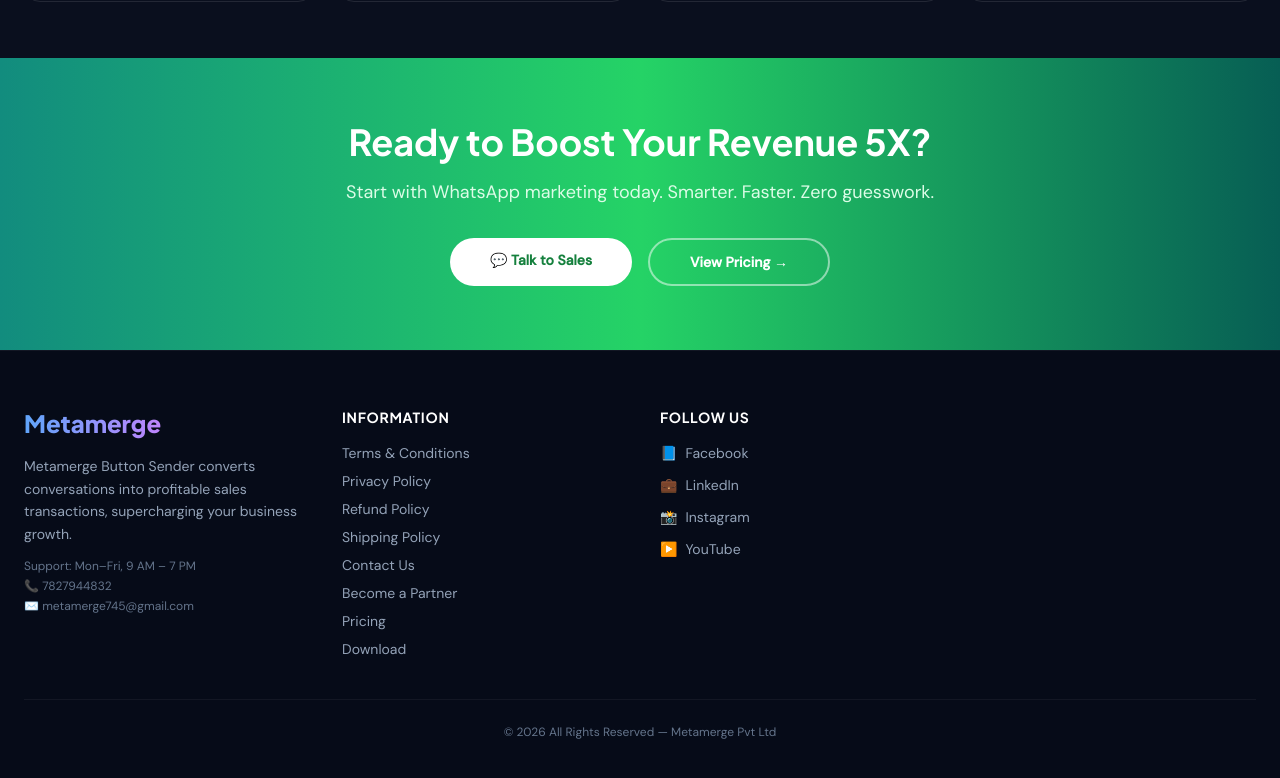
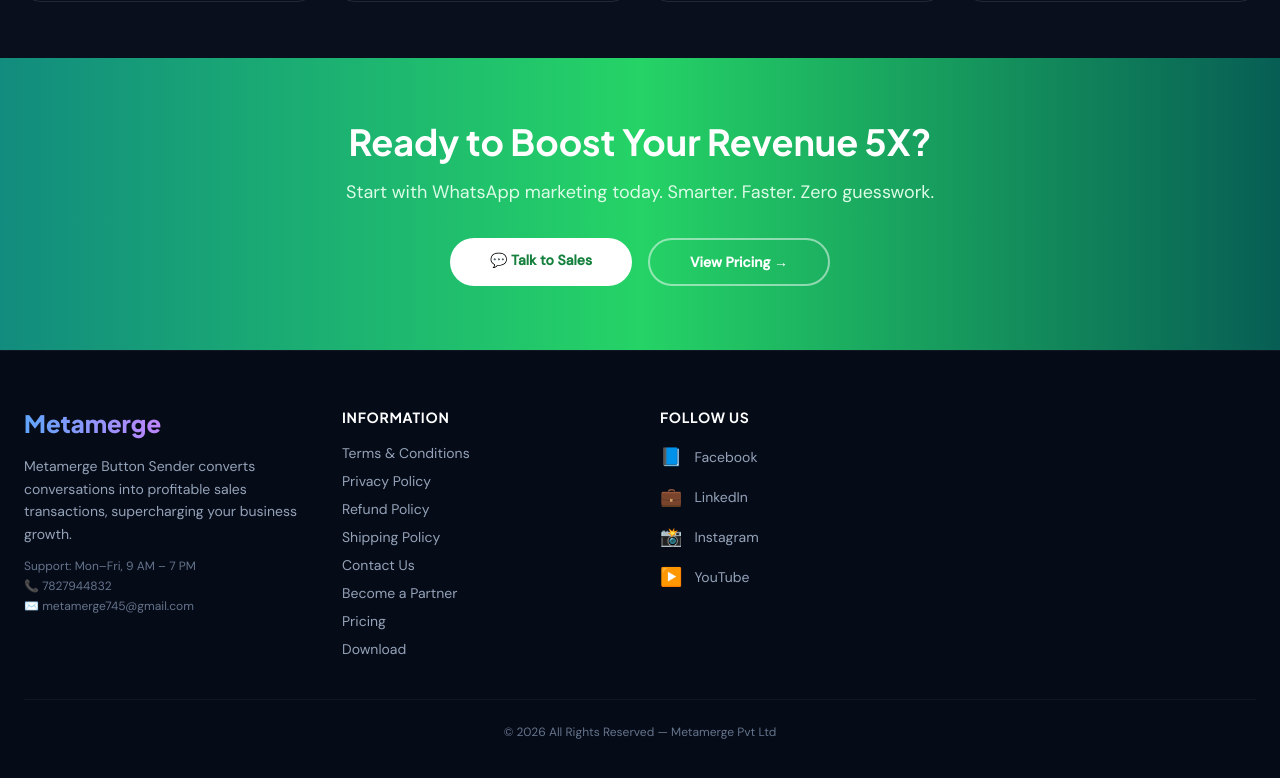
Before and after one commit to nitishpandeydypu/Metamergefinal.com, a Next.js app: page / in a window 1280 px wide. Shown: the part 3589-4367 px from the top of the page. Built offline with nearby package versions, Linux system fonts and the light colour scheme.

Commit message:
Update Footer.tsx

```diff
--- a/src/components/layout/Footer.tsx
+++ b/src/components/layout/Footer.tsx
@@ -72,16 +72,42 @@
 </div>
 
         <div>
-          <h4 className="font-heading font-bold text-white mb-4 text-sm uppercase tracking-wider">Follow Us</h4>
+  <h4 className="font-heading font-bold text-white mb-4 text-sm uppercase tracking-wider">
+    Follow Us
+  </h4>
+
   <div className="flex flex-col gap-3">
     {[
-              { name: "Facebook", icon: "📘", href: "https://www.facebook.com/Metamergeinfotech/" },
-              { name: "LinkedIn", icon: "💼", href: "http://www.linkedin.com/in/Metamerge" },
-              { name: "Instagram", icon: "📸", href: "https://instagram.com/_Metamerge" },
-              {name: "YouTube",icon: "▶️", href: "https://www.youtube.com/@METAMERGE-b3x"},
+      {
+        name: "Facebook",
+        icon: "📘",
+        href: "https://www.facebook.com/profile.php?id=61587519725103",
+      },
+      {
+        name: "LinkedIn",
+        icon: "💼",
+        href: "http://www.linkedin.com/in/Metamerge",
+      },
+      {
+        name: "Instagram",
+        icon: "📸",
+        href: "https://www.instagram.com/meta_merge745/",
+      },
+      {
+        name: "YouTube",
+        icon: "▶️",
+        href: "https://www.youtube.com/@METAMERGE-b3x",
+      },
     ].map((s) => (
-              <a key={s.name} href={s.href} target="_blank" rel="noreferrer" className="flex items-center gap-2 text-slate-400 hover:text-blue-400 text-sm transition-colors">
-                <span>{s.icon}</span>{s.name}
+      <a
+        key={s.name}
+        href={s.href}
+        target="_blank"
+        rel="noopener noreferrer"
+        className="flex items-center gap-3 text-slate-400 hover:text-blue-400 text-sm transition-all duration-300 hover:translate-x-1"
+      >
+        <span className="text-lg">{s.icon}</span>
+        {s.name}
       </a>
     ))}
   </div>
```
Lines whose indentation alone changed are shown as unchanged.
